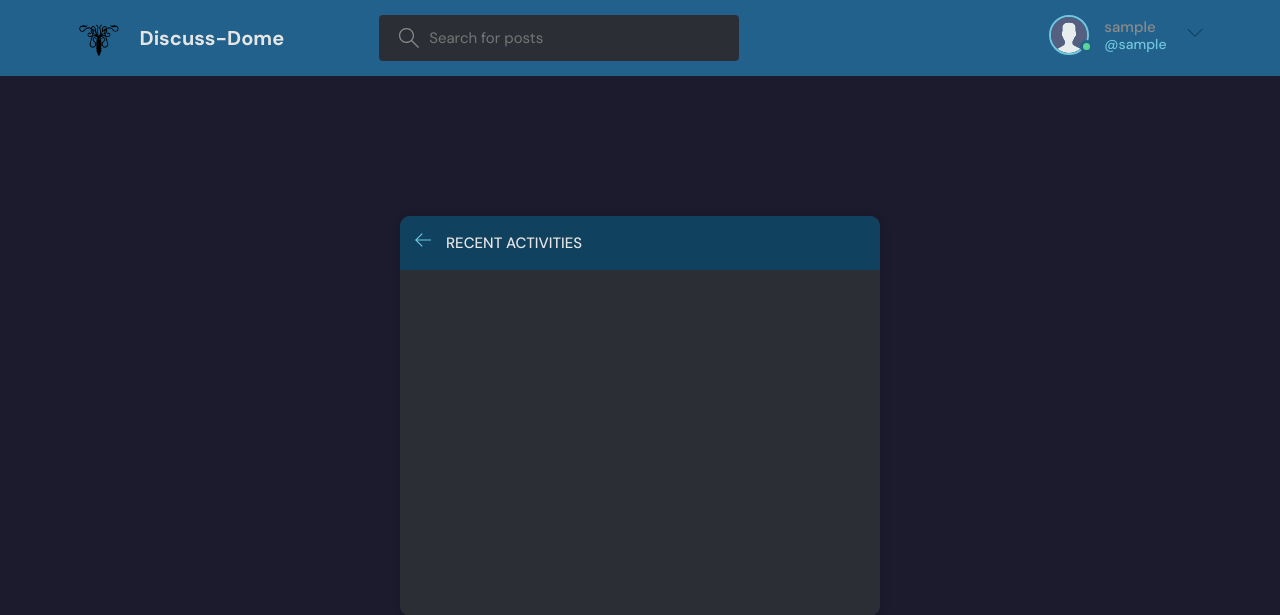
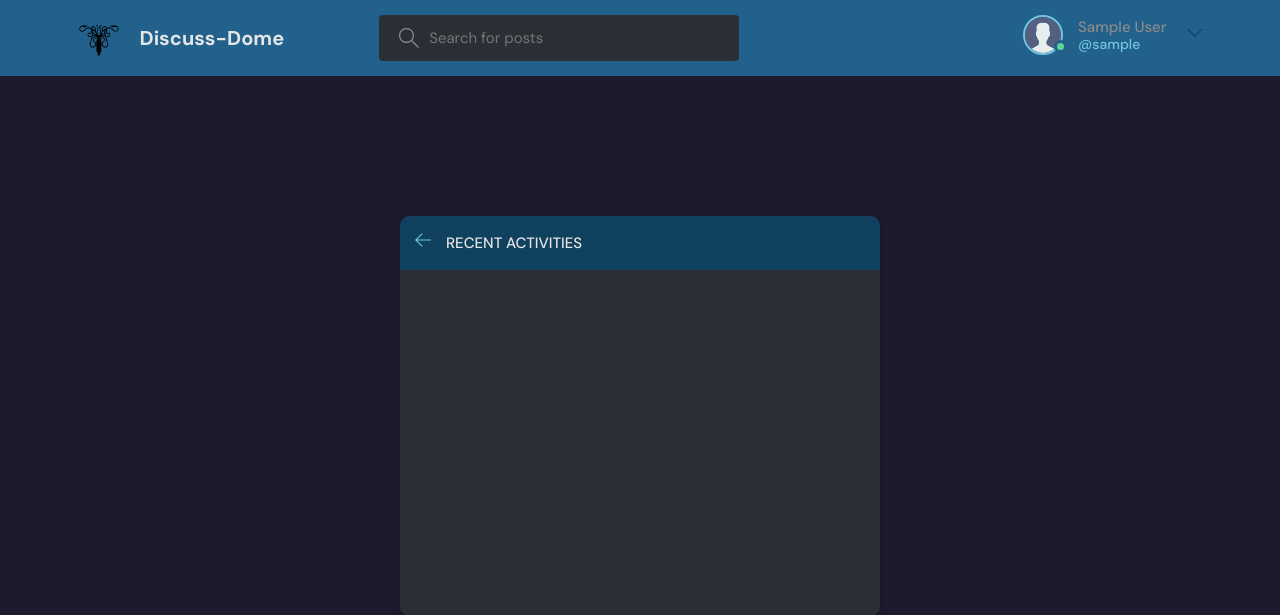
Before and after one commit to himanshugoswamiii/Discuss-Dome, a Django app: page /activity/ in a window 1280 px wide. Shown: the top 615 px of the page. Run offline with Django 4.2, Linux system fonts and the light colour scheme; the visitor is signed in with stand-in values (Sample User, id 1); data that the repository does not hold is empty; some web fonts are replaced.

Commit message:
Name along with username in the navbar

```diff
--- a/templates/navbar.html
+++ b/templates/navbar.html
@@ -26,7 +26,8 @@
                     <div class="avatar avatar--medium active">
                         <img src="{{request.user.avatar.url}}" />
                     </div>
-                    <p>{{request.user.username}} <span>@{{request.user.username}}</span></p>
+
+                    <p>{{request.user.name}}<span>@{{request.user.username}}</span></p>
                 </a>
                 <button class="dropdown-button">
                     <svg version="1.1" xmlns="http://www.w3.org/2000/svg" width="32" height="32" viewBox="0 0 32 32">
```
